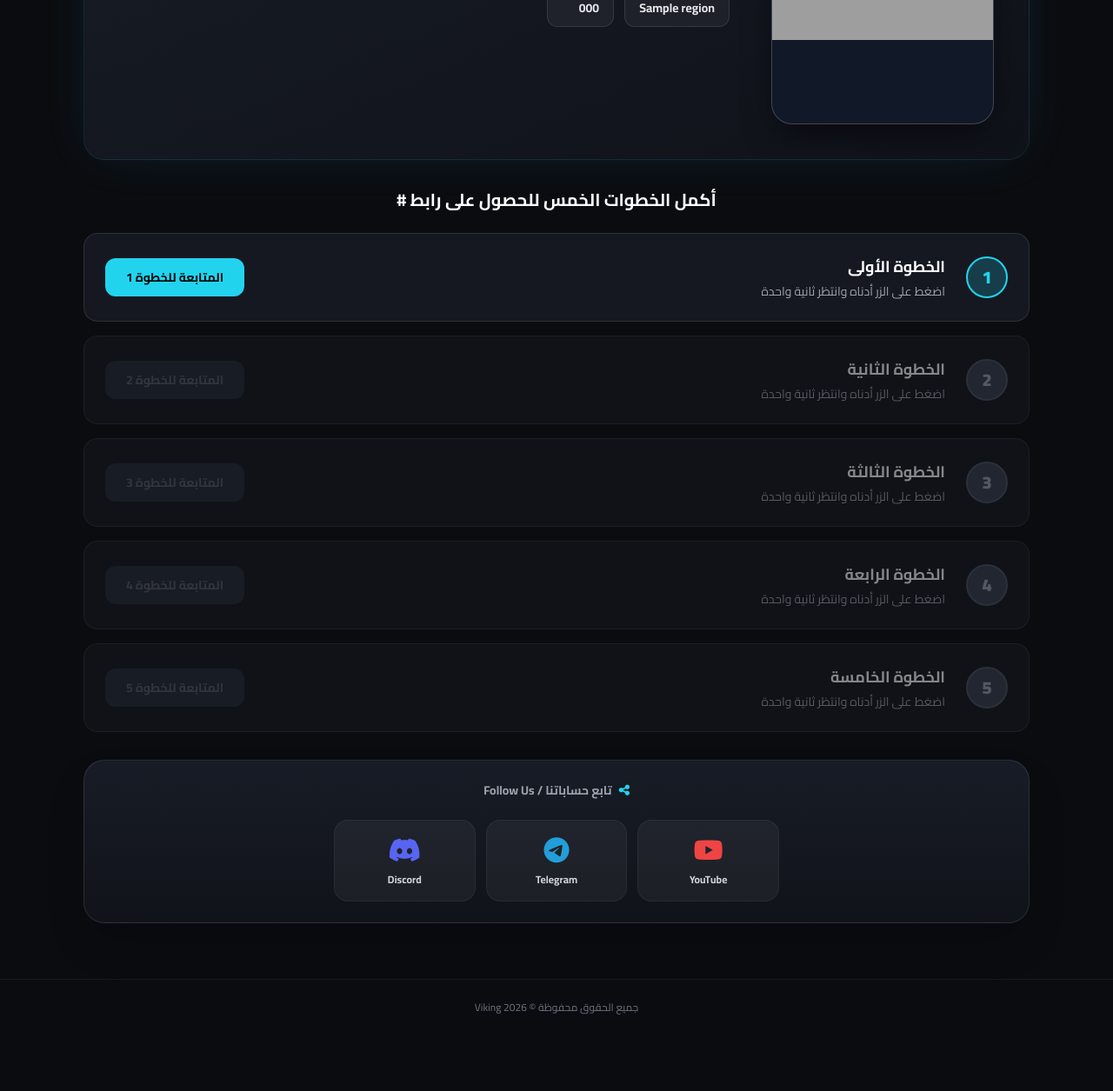
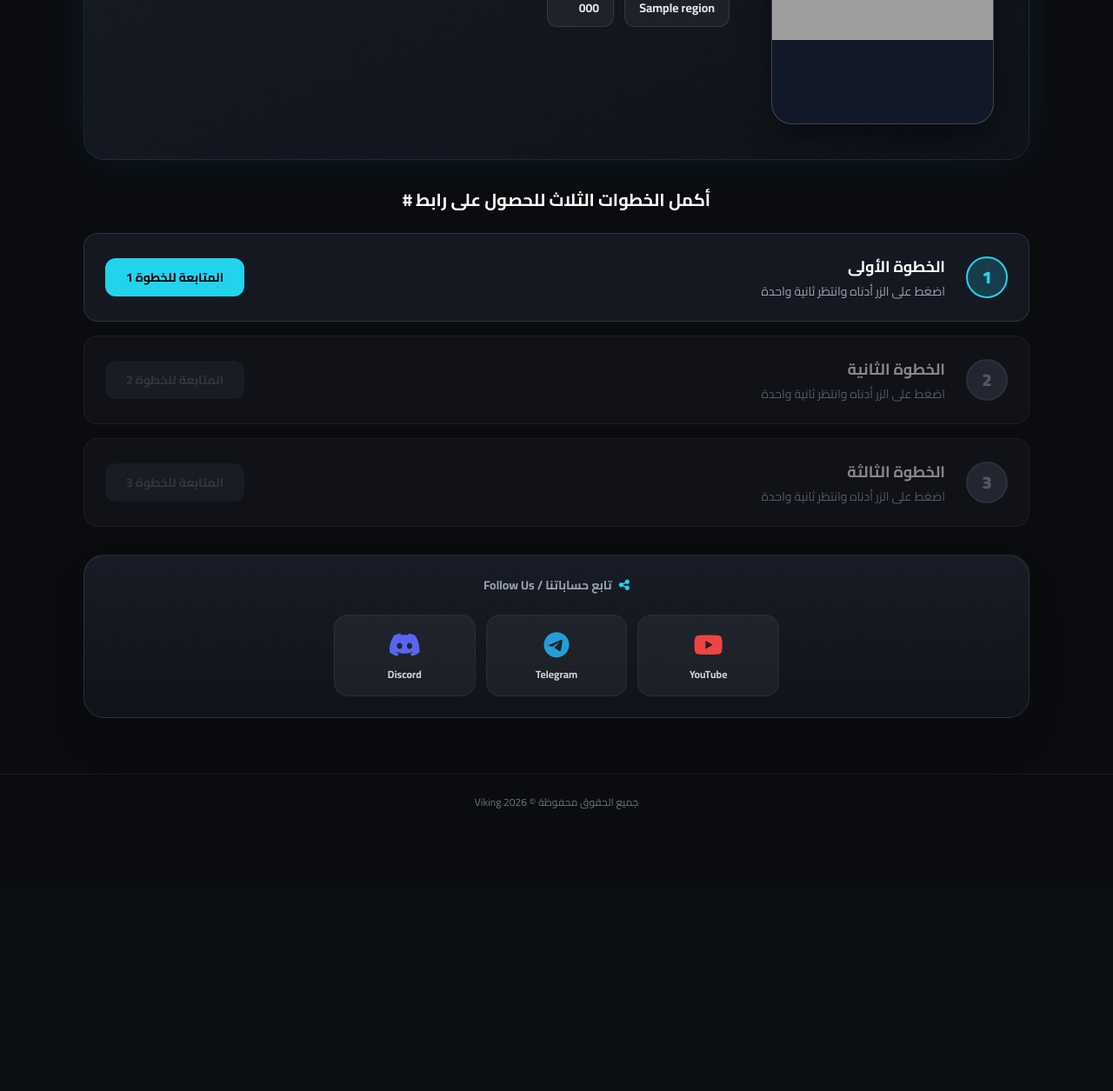
Before and after one commit to Vk553/viking, a Python web app: template templates/download_link.html in a window 1280 px wide. Shown: the part 451-1706 px from the top of the page at 87% size. After the commit the page ends 1382 px from the top, so only its background shows below. Run offline with Jinja, Linux system fonts and the light colour scheme; the template is opened without the code that fills it: most values are stand-ins (such as "Sample title", 1, 10 or a date in 2020); some libraries are stand-ins or nearby versions; grey boxes are pictures that could not be loaded.

Commit message:
Reduce steps from five to three in download process

```diff
--- a/templates/download_link.html
+++ b/templates/download_link.html
@@ -201,7 +201,7 @@
 
         <!-- 5 Steps Section -->
         <div class="space-y-4 mb-8">
-            <h2 class="text-xl font-bold text-white mb-6 text-center">أكمل الخطوات الخمس للحصول على رابط {{ link_label }}</h2>
+            <h2 class="text-xl font-bold text-white mb-6 text-center">أكمل الخطوات الثلاث للحصول على رابط {{ link_label }}</h2>
 
             <!-- Step 1 -->
             <div id="step1" class="step-card bg-[#151821] rounded-2xl border border-white/10 p-6 flex flex-col sm:flex-row items-center sm:items-center gap-4 sm:gap-6 text-center sm:text-right">
@@ -236,30 +236,6 @@
                 </div>
                 <button id="step3Btn" class="step-btn w-full sm:w-auto px-6 py-3 rounded-xl bg-gray-700 text-gray-400 font-bold text-sm transition" disabled onclick="handleStepClick(3)">
                     المتابعة للخطوة 3
-                </button>
-            </div>
-
-            <!-- Step 4 -->
-            <div id="step4" class="step-card bg-[#151821] rounded-2xl border border-white/10 p-6 flex flex-col sm:flex-row items-center sm:items-center gap-4 sm:gap-6 text-center sm:text-right opacity-50">
-                <div class="step-number w-12 h-12 rounded-full bg-gray-700 border-2 border-gray-600 flex items-center justify-center text-gray-400 font-black text-xl shrink-0">4</div>
-                <div class="flex-1">
-                    <h3 class="text-lg font-bold text-white mb-1">الخطوة الرابعة</h3>
-                    <p class="text-sm text-gray-400">اضغط على الزر أدناه وانتظر ثانية واحدة</p>
-                </div>
-                <button id="step4Btn" class="step-btn w-full sm:w-auto px-6 py-3 rounded-xl bg-gray-700 text-gray-400 font-bold text-sm transition" disabled onclick="handleStepClick(4)">
-                    المتابعة للخطوة 4
-                </button>
-            </div>
-
-            <!-- Step 5 -->
-            <div id="step5" class="step-card bg-[#151821] rounded-2xl border border-white/10 p-6 flex flex-col sm:flex-row items-center sm:items-center gap-4 sm:gap-6 text-center sm:text-right opacity-50">
-                <div class="step-number w-12 h-12 rounded-full bg-gray-700 border-2 border-gray-600 flex items-center justify-center text-gray-400 font-black text-xl shrink-0">5</div>
-                <div class="flex-1">
-                    <h3 class="text-lg font-bold text-white mb-1">الخطوة الخامسة</h3>
-                    <p class="text-sm text-gray-400">اضغط على الزر أدناه وانتظر ثانية واحدة</p>
-                </div>
-                <button id="step5Btn" class="step-btn w-full sm:w-auto px-6 py-3 rounded-xl bg-gray-700 text-gray-400 font-bold text-sm transition" disabled onclick="handleStepClick(5)">
-                    المتابعة للخطوة 5
                 </button>
             </div>
         </div>
@@ -333,9 +309,11 @@
         const CIRCUMFERENCE = 2 * Math.PI * 30.2;
         const AD_URL = 'https://asiafilm.org/4/007274da6a5c9c048cfba2bb6302648c'; // Smartlink_2 (31856834)
         const COUNTDOWN_SECONDS = 1;
+        const TOTAL_STEPS = 3;       // number of steps on the page
+        const AD_STEPS = 2;          // the ad (Smartlink_2) opens on steps 1 and 2 only; step 3 has no ad
 
-        let completedSteps = [false, false, false, false, false];
-        let countdownIntervals = [null, null, null, null, null];
+        let completedSteps = [false, false, false];
+        let countdownIntervals = [null, null, null];
 
         // Initialize cover image with proxy and wire up scroll-down button
         document.addEventListener('DOMContentLoaded', () => {
@@ -362,8 +340,10 @@
             const stepCard = document.getElementById(`step${stepNum}`);
             const stepNumber = stepCard.querySelector('.step-number');
 
-            // Open ad in new tab
-            window.open(AD_URL, '_blank', 'noopener,noreferrer');
+            // Open ad in new tab (steps 1 and 2 only)
+            if (stepNum <= AD_STEPS) {
+                window.open(AD_URL, '_blank', 'noopener,noreferrer');
+            }
 
             // Disable button and start countdown
             btn.disabled = true;
@@ -416,7 +396,7 @@
             btn.innerHTML = '<i class="fa-solid fa-check"></i> مكتمل';
 
             // Enable next step
-            if (stepNum < 5) {
+            if (stepNum < TOTAL_STEPS) {
                 const nextBtn = document.getElementById(`step${stepNum + 1}Btn`);
                 const nextCard = document.getElementById(`step${stepNum + 1}`);
                 const nextNumber = nextCard.querySelector('.step-number');
@@ -437,7 +417,7 @@
         }
 
         /**
-         * Called when the user clicks the blue pulsing scroll-down indicator after completing all 5 steps.
+         * Called when the user clicks the blue pulsing scroll-down indicator after completing all steps.
          * Reveals the final download section and smooth-scrolls it into view, so the user visually passes
          * over the Native Banner ad on the way down (improving ad viewability).
          */
```
